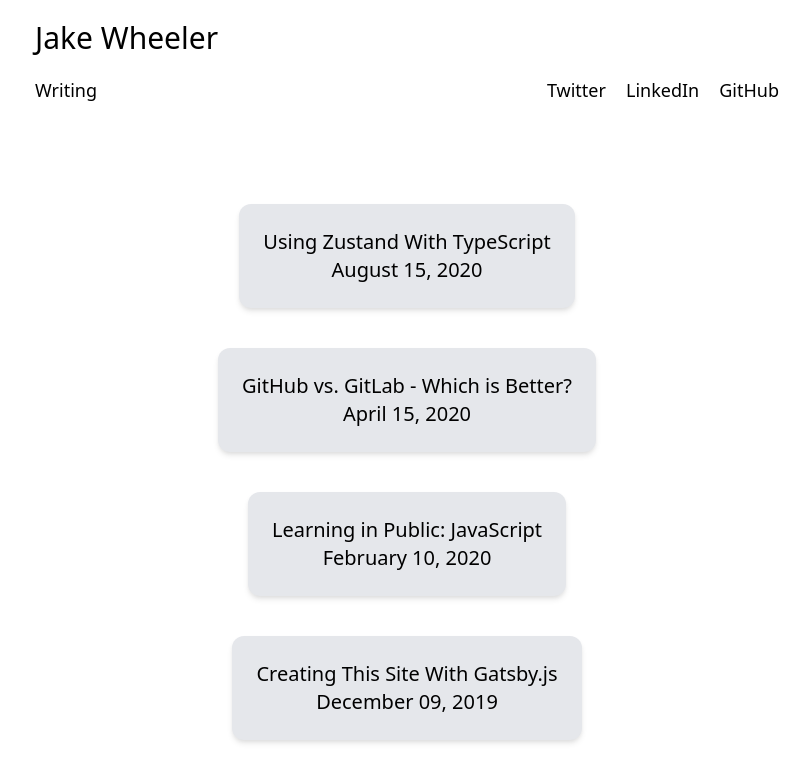
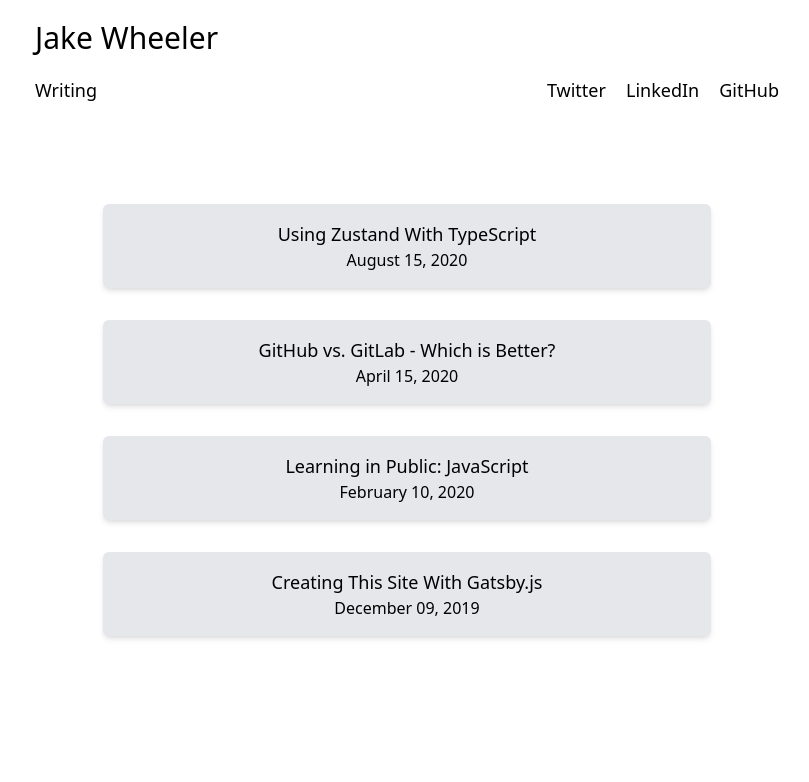
Before and after one commit to jakewheeler/jakewheeler.dev, a Next.js app: page /writing in a window 1280 px wide. Shown: the top 782 px of the page, without its empty margins (233-1042 px from the left). Built offline with nearby package versions, Linux system fonts and the light colour scheme; what @tailwindcss/typography would draw is missing.

Commit message:
fix html for navs, full width for each blog link

```diff
--- a/components/Layout.tsx
+++ b/components/Layout.tsx
@@ -1,5 +1,4 @@
 import Link from 'next/link';
-import Image from 'next/image';
 
 function Header() {
   return (
@@ -11,13 +10,13 @@ function Header() {
           </a>
         </Link>
       </div>
-      <div className='flex flex-row justify-between flex-wrap'>
+      <nav className='flex flex-row justify-between flex-wrap'>
         <Link href='/writing'>
           <a className='prose text-lg hover:text-blue-600 hover:underline'>
             Writing
           </a>
         </Link>
-        <div className='space-x-5'>
+        <nav className='space-x-5'>
           <a
             href='https://twitter.com/_jakewheeler'
             className='prose text-lg hover:text-blue-600 hover:underline'
@@ -36,8 +35,8 @@ function Header() {
           >
             GitHub
           </a>
-        </div>
-      </div>
+        </nav>
+      </nav>
     </header>
   );
 }
--- a/pages/writing/index.tsx
+++ b/pages/writing/index.tsx
@@ -17,22 +17,22 @@ export default function Writing({ posts }: Props) {
       </Head>
 
       <Layout>
-        <div className='blog-posts'>
-          <ul className='flex flex-col items-center justify-left align-left space-y-10'>
+        <nav className='blog-posts'>
+          <ul className='flex flex-col items-center justify-left align-left space-y-8'>
             {posts.map((post) => (
-              <li key={post.title}>
-                <div className='text-center bg-gray-200 hover:bg-gray-300 hover:text-blue-600 hover:underline rounded-xl shadow-md flex justify-center items-center'>
+              <li className='min-w-full' key={post.title}>
+                <div className='text-center bg-gray-200 hover:bg-gray-300 hover:text-blue-600 hover:underline rounded-md shadow-md flex justify-center items-center'>
                   <Link href={`/writing/${post.slug}`}>
-                    <a className='text-xl font-medium w-full h-full p-6'>
-                      <p>{post.title}</p>
-                      <p>{post.date}</p>
+                    <a className='w-full h-full p-4'>
+                      <p className='text-lg font-medium'>{post.title}</p>
+                      <p className='text-md'>{post.date}</p>
                     </a>
                   </Link>
                 </div>
               </li>
             ))}
           </ul>
-        </div>
+        </nav>
       </Layout>
     </>
   );
```
